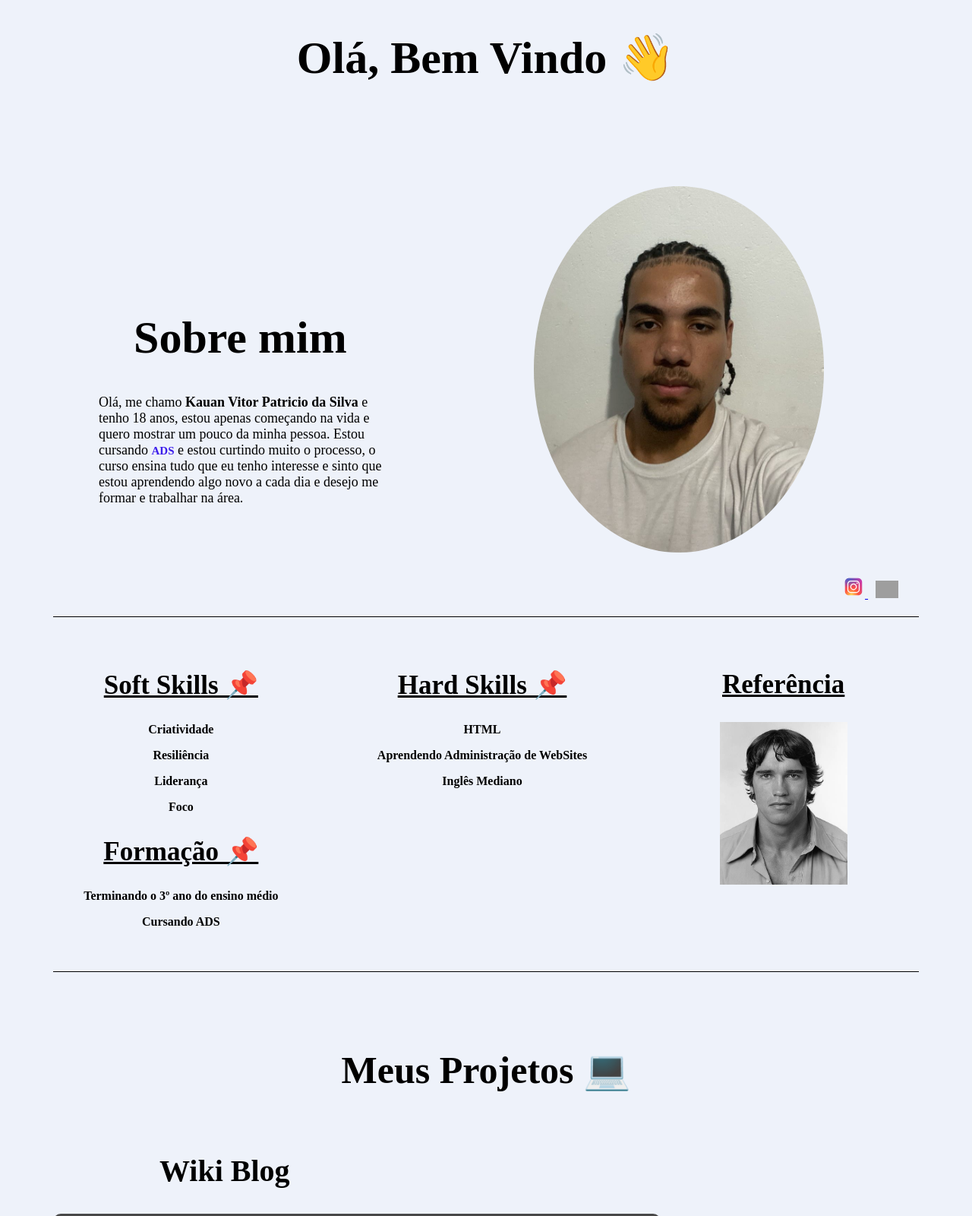
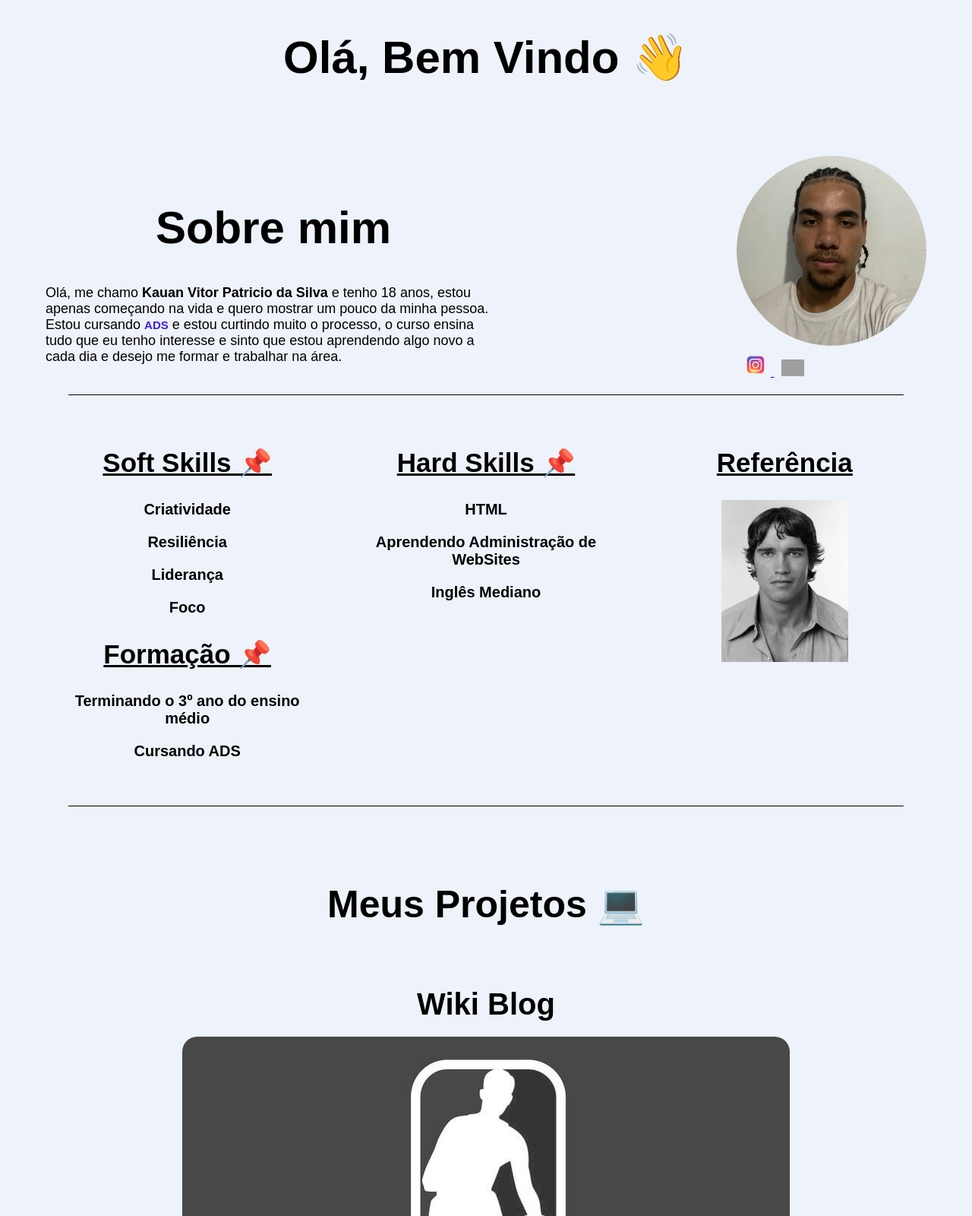
Before and after one commit to KauanVitor07/KauanVitor07.github.io, a plain HTML site: page index.html in a window 1280 px wide. Shown: the top 1600 px of the page at 76% size. Drawn offline with Linux system fonts and the light colour scheme; grey boxes are pictures that could not be loaded.

Commit message:
Update style.css

```diff
--- a/style.css
+++ b/style.css
@@ -2,16 +2,36 @@ body {
   background-color: #eef2fa;
   margin: 0;
   padding: 0;
+  font-family: Arial, sans-serif;
 }
 
 h1 {
   font-size: 60px;
   text-align: center;
+  color: #000;
 }
 
 h2 {
   font-size: 35px;
   color: black;
+}
+
+.titulo {
+  color: #000;
+  display: inline-block;
+  overflow: hidden;
+  white-space: nowrap;
+  border-right: 3px solid black;
+  animation: typing 3s steps(30) 1s 1 normal both, blink 0.75s step-end infinite;
+}
+
+@keyframes typing {
+  from { width: 0; }
+  to { width: 100%; }
+}
+
+@keyframes blink {
+  50% { border-color: transparent; }
 }
 
 ul, li {
@@ -27,32 +47,24 @@ span {
 
 hr {
   border: 0;
-    border-top: 1px solid #000000;
+  border-top: 1px solid #000;
   margin: 20px 30px;
 }
 
-.titulo {
-    color: #000000;
-    display: inline-block;
-    overflow: hidden;
-    white-space: nowrap;
-    border-right: 3px solid black;
-    animation: typing 3s steps(30) 1s 1 normal both, blink 0.75s step-end infinite;
+/* === CONTAINERS === */
+.container-global {
+  padding: 0 60px;
+  max-width: 1200px;
+  margin: 0 auto;
 }
 
-/* --- Animações --- */
-@keyframes typing {
-    from { width: 0; }
-    to { width: 100%; }
-}
-
-@keyframes blink {
-    50% { border-color: transparent; }
-}
-
-/* --- Containers --- */
-.container-global {
-    padding: 0 40px;
+.flex-container-2 {
+  display: flex;
+  justify-content: space-between;
+  align-items: center;
+  gap: 40px;
+  flex-wrap: wrap;
+  margin-top: 50px;
 }
 
 .flex-container {
@@ -62,142 +74,123 @@ hr {
   gap: 20px;
   flex-wrap: wrap;
   width: 100%;
-    padding: 0 10px;
+  margin-top: 20px;
   box-sizing: border-box;
-    margin-top: 20px;
 }
 
-.flex-container-2 {
-    display: flex;
-    justify-content: center;
-    gap: 100px;
-    align-items: center;
-    margin-top: 40px;
-}
-
-/* --- Itens principais --- */
-.item-1, .item-2, .item-3 {
-    padding: 20px;
-    border-radius: 10px;
-    text-align: center;
-    min-width: 280px;
-    flex: 1 1 280px;
-    box-sizing: border-box;
-    color: black;
-}
-
-.item-3 {
-    margin-right: 10px;
-}
-
-/* --- Elementos internos --- */
-.text {
+/* === TEXTOS === */
+.texto {
   font-size: 18px;
-    color: black;
   max-width: 600px;
-    margin: 0 auto;
-}
-
-.texto {
-    margin-left: 90px;
-    margin-top: 50px;
+  flex: 1;
 }
 
 .texto-2 {
-    max-width: 400px;
+  max-width: 600px;
   margin: 0 auto;
-    margin-left: 70px;
   font-size: 20px;
+  text-align: justify;
+  padding: 20px;
+}
+
+.wiki {
+  font-size: 40px;
+  margin: 0 auto;
+  text-align: center;
 }
 
 .proj {
   text-align: center;
-    margin-top: 100px;
-    margin-bottom: 80px;
+  margin: 100px 0 80px;
   font-size: 50px;
 }
 
-.wiki {
-    text-align: start;
-    font-size: 40px;
-    margin-left: 170px;
+/* === IMAGENS === */
+.eu {
+  border-radius: 50%;
+  width: 250px;
+  height: 250px;
+  object-fit: cover;
+  display: block;
+  margin: 0 auto;
 }
 
 .nba {
-    border-radius: 10px;
+  border-radius: 20px;
   display: block;
-    margin-left: 30px;
-    margin-bottom: 20px;
+  margin: 20px auto;
   filter: grayscale(100%);
   transition: filter 0.3s ease;
+  max-width: 100%;
+  height: auto;
 }
 
 .nba:hover {
   filter: grayscale(0%);
 }
 
-.eu {
-    border-radius: 50%;
-    height: 70%;
-    width: 60%;
-    object-fit: cover;
-    margin-top: 50px;
-    margin-left: 100px;
-    margin-bottom: 60px;
-}
-
-.social-icon {
-    margin-left: 10px;
+/* === ÍCONES === */
+.social-icon, .social-icon-2 {
+  margin: 10px 5px 0;
   height: 30px;
   width: 30px;
 }
 
-.social-icon-2 {
-    margin-left: 10px;
-    height: 30px;
-    width: 40px;
+/* === ITENS === */
+.item-1, .item-2, .item-3 {
+  padding: 20px;
+  text-align: center;
+  color: black;
+  min-width: 280px;
+  flex: 1 1 280px;
+  box-sizing: border-box;
+  background-color: transparent;
 }
 
-/* --- Responsivo (mobile) --- */
+.list {
+  font-size: 20px;
+  color: rgb(0, 0, 0);
+}
+
+/* === MEDIA QUERIES === */
 @media (max-width: 768px) {
   .container-global {
-        padding: 0 15px;
+    padding: 0 20px;
   }
 
   .flex-container-2 {
     flex-direction: column;
+    align-items: center;
     text-align: center;
-        gap: 30px;
+  }
+
+  .titulo {
+    font-size: 45px;
   }
 
   .texto {
-        margin: 0 auto;
-    }
-
-    .eu {
-        width: 50%;
-        height: auto;
-        margin: 0 auto 30px auto;
+    margin: 0;
   }
 
   .wiki {
+    font-size: 30px;
     text-align: center;
+    margin: 20px 0;
+  }
+
+  .proj {
+    font-size: 40px;
+    margin: 60px 0;
+  }
+
+  .texto-2 {
+    padding: 10px;
     margin-left: 0;
   }
 
   .nba {
+    max-width: 100%;
     margin-left: auto;
     margin-right: auto;
-        display: block;
-    }
-
-    .texto-2 {
-        margin-left: 0;
-        text-align: center;
-    }
-
-    .titulo {
-        font-size: 40px;
-        text-align: center;
   }
 }
```
Lines whose indentation alone changed are shown as unchanged.
